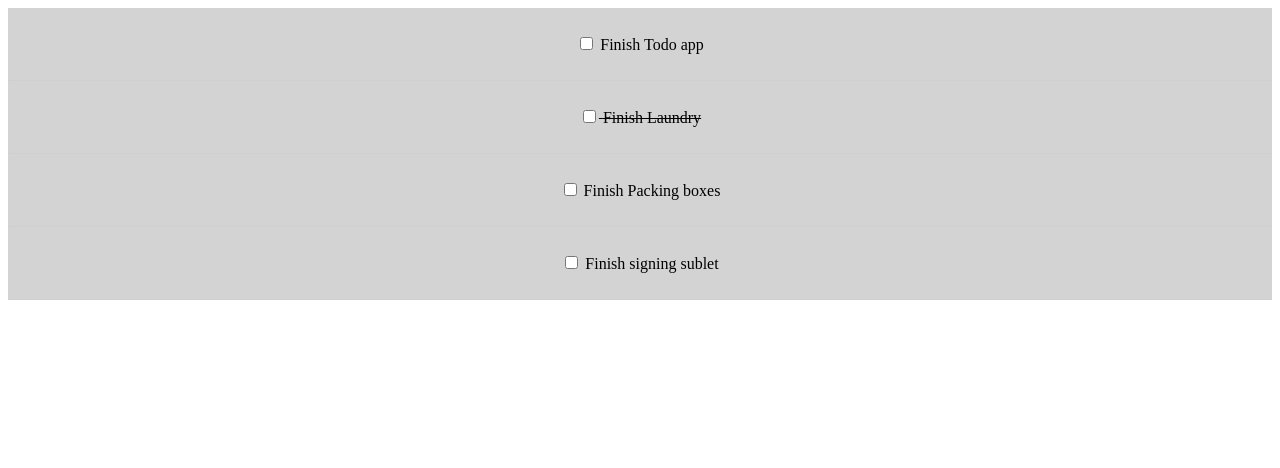
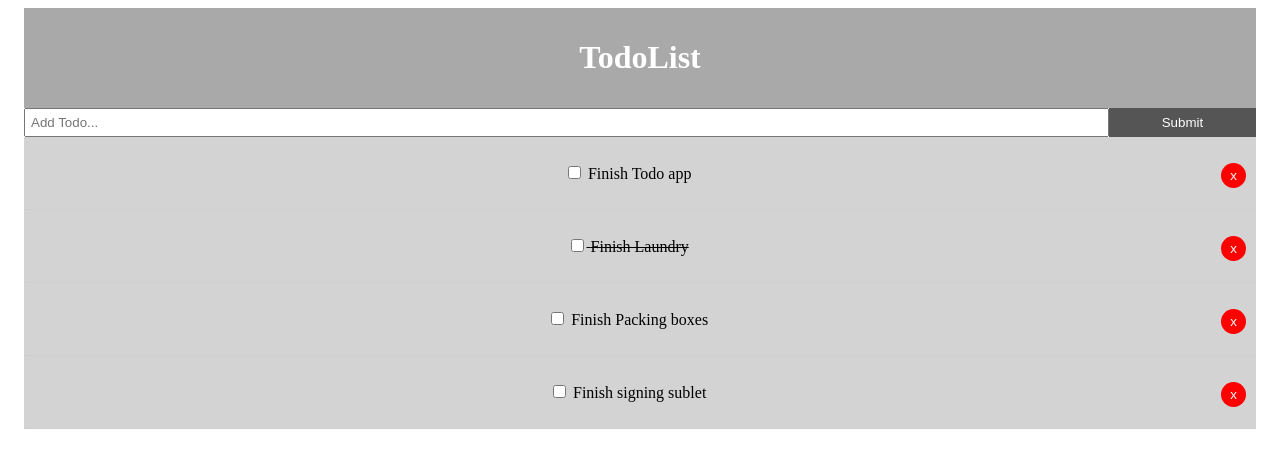
Before and after one commit to Karanveer-singh671/TODOApp-REACT, a React (Create React App) app: page / in a window 1280 px wide. Shown: the top 468 px of the page. Built offline with nearby package versions, Linux system fonts and the light colour scheme.

Commit message:
add todo component

```diff
--- a/src/App.css
+++ b/src/App.css
@@ -22,6 +22,23 @@
 	color: #61dafb;
 }
 
+.container {
+	padding: 0 1rem;
+}
+
+.btn {
+	display: inline-block;
+	border: none;
+	background: #555;
+	color: white;
+	padding: 7px 20px;
+	cursor: pointer;
+}
+
+.btn:hover {
+	background: #666;
+}
+
 @keyframes App-logo-spin {
 	from {
 		transform: rotate(0deg);
--- a/src/App.js
+++ b/src/App.js
@@ -1,6 +1,8 @@
 import React, { Component } from 'react';
 import './App.css';
 import Todos from './components/Todos';
+import AddTodo from './components/AddTodo';
+import Header from './components/layout/Header';
 class App extends Component {
 	// renders component in browser
 	// state is in App and can be passed as props to children
@@ -28,22 +30,29 @@
 				completed: false
 			}
 		]
-  }
+	};
+
+	//delete todo
+	delTodo = (id) => {
+		// pass in our state object
+		this.setState({ todos: [ ...this.state.todos.filter((todo) => todo.id !== id) ] });
+	};
 
 	// Toggle Complete
 	markComplete = (id) => {
-    console.log(id)
+		console.log(id);
 		// now set the state to change
-    this.setState({ todos: this.state.todos.map(todo => {
-      if(todo.id === id) {
+		this.setState({
+			todos: this.state.todos.map((todo) => {
+				if (todo.id === id) {
 					// don't set to true set to the opposite of completed
 					// if dont do this then it will only stay true
-        todo.completed = !todo.completed
+					todo.completed = !todo.completed;
 				}
 				return todo;
 			})
-    })
-  }
+		});
+	};
 
 	render() {
 		return (
@@ -51,7 +60,11 @@
 			// this.state.todos is state from App and it is stored in todos
 			// todos can now be passed as a prop for any other component
 			<div className="App">
-      <Todos todos={this.state.todos} markComplete={this.markComplete}/>
+				<div className="container">
+					<Header />
+					<AddTodo />
+					<Todos todos={this.state.todos} markComplete={this.markComplete} delTodo={this.delTodo} />
+				</div>
 			</div>
 		);
 	}
--- /dev/null
+++ b/src/components/AddTodo.js
@@ -0,0 +1,14 @@
+import React, { Component } from 'react';
+
+export class AddTodo extends Component {
+	render() {
+		return (
+			<form style={{ display: 'flex' }}>
+				<input type="text" name="title" style={{ flex: '10', padding: '5px' }} placeholder="Add Todo..." />
+				<input type="submit" value="Submit" className="btn" style={{ flex: '1' }} />
+			</form>
+		);
+	}
+}
+
+export default AddTodo;
--- a/src/components/TodoItem.js
+++ b/src/components/TodoItem.js
@@ -26,6 +26,7 @@
         <p>
             <input type="checkbox" onChange={this.props.markComplete.bind(this, id)}/> {' '}
              { title }
+             <button onClick={this.props.delTodo.bind(this, id)} style={btnStyle}>x</button>
         </p>
       </div>
     )
@@ -36,6 +37,17 @@
     todo: PropTypes.object.isRequired
 }
 
+const btnStyle = {
+    background: 'red',
+    color: 'white',
+    border: 'none',
+    // 5px up down 10 px left right
+    padding: '5px 9px',
+    borderRadius: '50%',
+    cursor: 'pointer',
+    float: 'right'
+}
+
 
 
 export default TodoItem
--- a/src/components/Todos.js
+++ b/src/components/Todos.js
@@ -6,13 +6,17 @@
 //   console.log('Hello')
 // }
 
+
+
+
   render() {
     // pass todos as a prop here and map each todo in the array to display title
     // todo(left) is a prop to be used which stores the todo in the map parameter
     // when map generates list should have a unique key so add key and we know todo id is unique so set
     // to that
     return this.props.todos.map((todo)=> (
-      <TodoItem key={todo.id} todo={todo} markComplete={this.props.markComplete} />
+      <TodoItem key={todo.id} todo={todo} markComplete={this.props.markComplete}
+    delTodo={this.props.delTodo}/>
     ));
   }
 }
--- /dev/null
+++ b/src/components/layout/Header.js
@@ -0,0 +1,18 @@
+import React from 'react'
+// functional just need return no render since that involves react lifecycle
+function Header() {
+  return (
+    <header style={headerStyle}>
+        <h1>TodoList</h1>
+    </header>
+  )
+}
+
+const headerStyle = {
+  background: 'darkgrey',
+  color: 'white',
+  textAlign: 'center',
+  padding: '10px'
+}
+
+export default Header;
```
Lines whose indentation alone changed are shown as unchanged.
